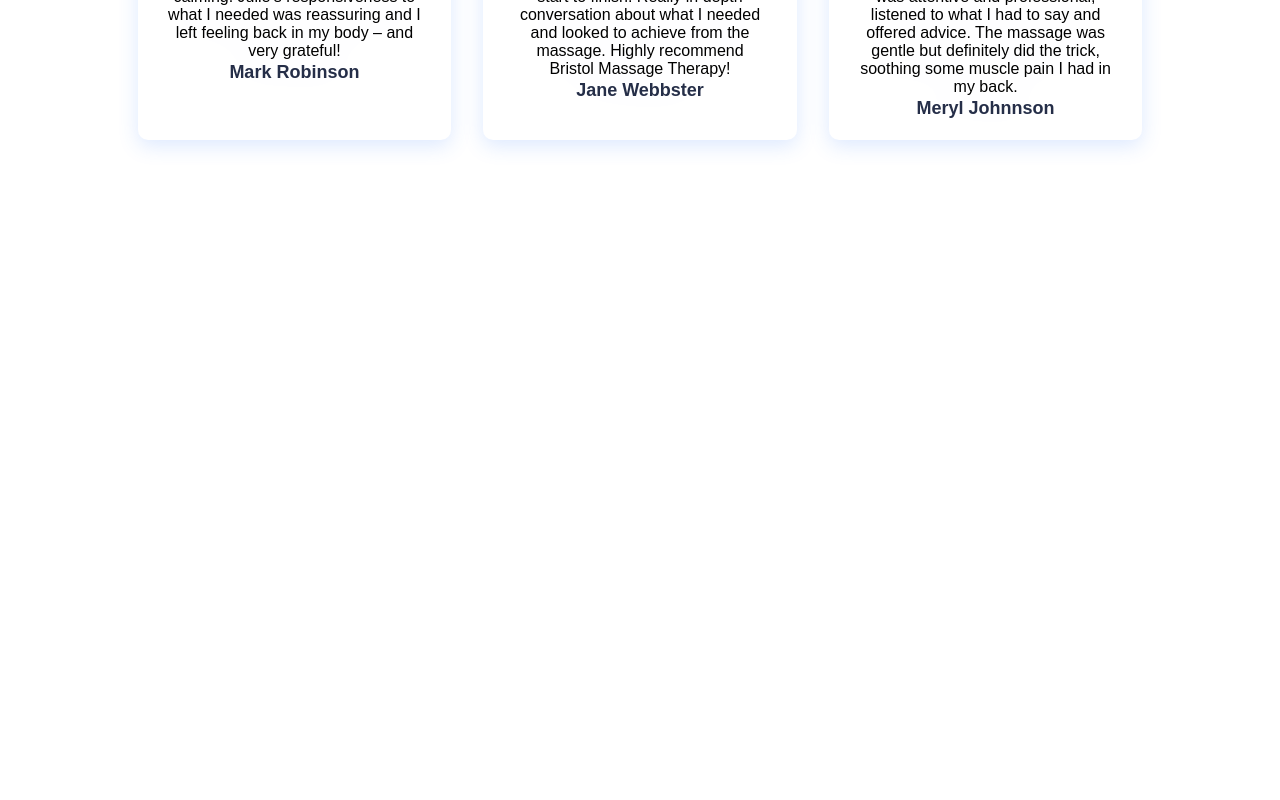
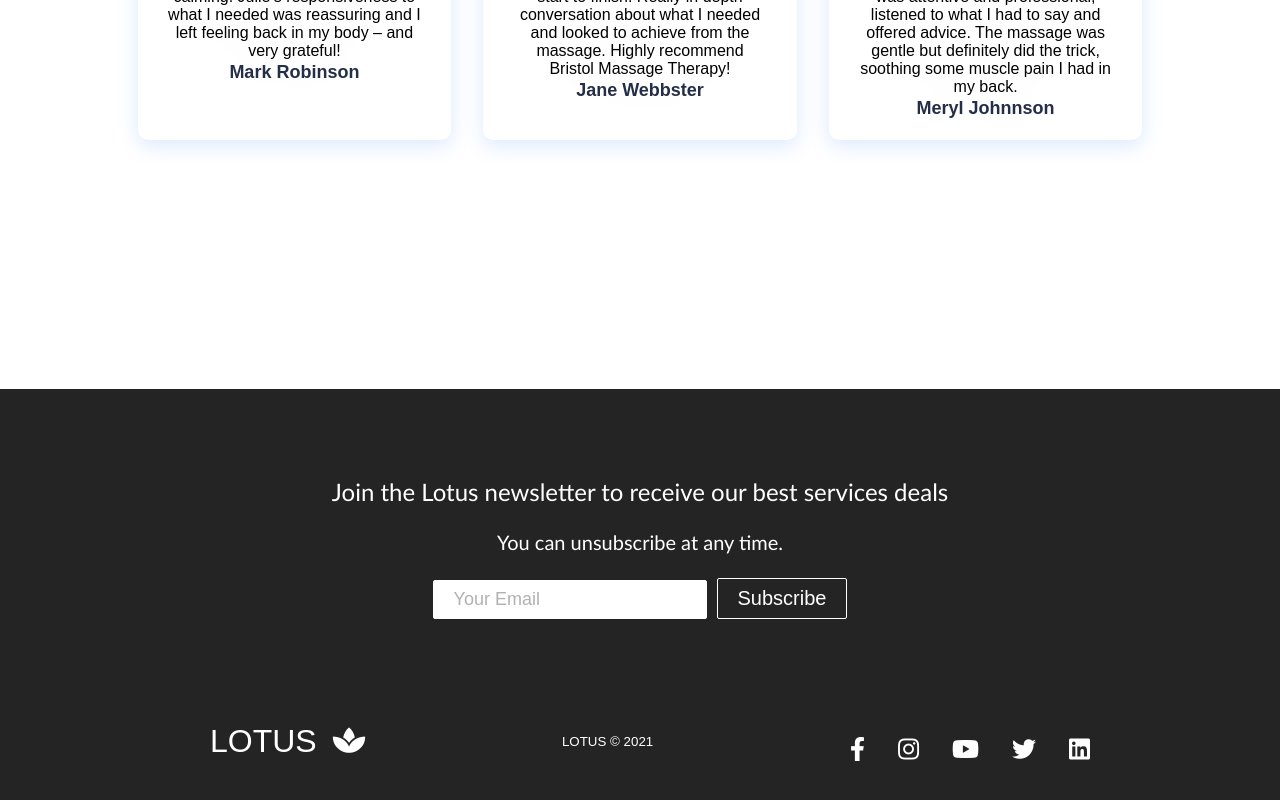
Before and after one commit to andreapesic/React-domaci, a React (Create React App) app: page / in a window 1280 px wide. Shown: the part 1931-2731 px from the top of the page. Before the commit the page ends 2320 px from the top, so only its background shows below. Built offline with nearby package versions, Linux system fonts and the light colour scheme.

Commit message:
Napravljena Footer komponenta

```diff
--- a/src/App.js
+++ b/src/App.js
@@ -5,6 +5,7 @@
 import Home from './components/pages/Home';
 import Services from './components/pages/Services';
 import Appointments from './components/pages/Appointments';
+import Footer from './components/Footer';
 
 function App() {
   return (
@@ -15,6 +16,7 @@
         <Route path="/services" element={<Services />}/>
         <Route path="/" element={<Appointments />}/>
       </Routes>
+      <Footer></Footer>
     </BrowserRouter>
   );
 }
--- /dev/null
+++ b/src/components/Footer.css
@@ -0,0 +1,163 @@
+.footer-container {
+  background-color: #242424;
+  padding: 4rem 0 2rem 0;
+  display: flex;
+  flex-direction: column;
+  justify-content: center;
+  align-items: center;
+}
+
+.footer-subscription {
+  display: flex;
+  flex-direction: column;
+  justify-content: center;
+  align-items: center;
+  text-align: center;
+
+  margin-bottom: 24px;
+  padding: 24px;
+  color: #fff;
+}
+
+.footer-subscription > p {
+  font-family: "Trebuchet MS", "Lucida Sans Unicode", "Lucida Grande",
+    "Lucida Sans", Arial, sans-serif;
+}
+
+.footer-subscription-heading {
+  margin-bottom: 24px;
+  font-size: 24px;
+}
+
+.footer-subscription-text {
+  margin-bottom: 24px;
+  font-size: 20px;
+}
+
+.footer-input {
+  padding: 8px 20px;
+  border-radius: 2px;
+  margin-right: 10px;
+  outline: none;
+  border: none;
+  font-size: 18px;
+  margin-bottom: 16px;
+  border: 1px solid #fff;
+}
+
+.footer-links {
+  width: 100%;
+  max-width: 1000px;
+  display: flex;
+  justify-content: center;
+}
+
+.footer-link-wrapper {
+  display: flex;
+}
+
+.footer-link-items {
+  display: flex;
+  flex-direction: column;
+  align-items: flex-start;
+  margin: 16px;
+  text-align: left;
+  width: 160px;
+  box-sizing: border-box;
+}
+
+.footer-link-items h2 {
+  margin-bottom: 16px;
+}
+
+.footer-link-items > h2 {
+  color: #fff;
+}
+
+.footer-link-items a {
+  color: #fff;
+  text-decoration: none;
+  margin-bottom: 0.5rem;
+}
+
+.footer-link-items a:hover {
+  color: #e9e9e9;
+  transition: 0.3s ease-out;
+}
+
+.footer-email-form h2 {
+  margin-bottom: 2rem;
+}
+
+.footer-input::placeholder {
+  color: #b1b1b1;
+}
+
+/* Social Icons */
+.social-icon-link {
+  color: #fff;
+  font-size: 24px;
+}
+
+.social-media {
+  max-width: 1000px;
+  width: 100%;
+}
+
+.social-media-wrap {
+  display: flex;
+  justify-content: space-between;
+  align-items: center;
+  width: 90%;
+  max-width: 1000px;
+  margin: 40px auto 0 auto;
+}
+
+.social-icons {
+  display: flex;
+  justify-content: space-between;
+  align-items: center;
+  width: 240px;
+}
+
+.social-logo {
+  color: #fff;
+  justify-self: start;
+  margin-left: 20px;
+  cursor: pointer;
+  text-decoration: none;
+  font-size: 2rem;
+  display: flex;
+  align-items: center;
+  margin-bottom: 16px;
+}
+
+.website-rights {
+  color: #fff;
+  margin-bottom: 16px;
+}
+
+@media screen and (max-width: 820px) {
+  .footer-links {
+    padding-top: 2rem;
+  }
+
+  .footer-input {
+    width: 100%;
+  }
+
+  .btn {
+    width: 100%;
+  }
+
+  .footer-link-wrapper {
+    flex-direction: column;
+  }
+
+  .social-media-wrap {
+    flex-direction: column;
+  }
+}
+
+@media screen and (max-width: 768px) {
+}
--- /dev/null
+++ b/src/components/Footer.js
@@ -0,0 +1,85 @@
+import React from 'react';
+import './Footer.css';
+import { Button } from './Button';
+import { Link } from 'react-router-dom';
+
+function Footer() {
+  return (
+    <div className='footer-container'>
+      <section className='footer-subscription'>
+        <p className='footer-subscription-heading'>
+          Join the Lotus newsletter to receive our best services deals
+        </p>
+        <p className='footer-subscription-text'>
+          You can unsubscribe at any time.
+        </p>
+        <div className='input-areas'>
+          <form>
+            <input
+              className='footer-input'
+              name='email'
+              type='email'
+              placeholder='Your Email'
+            />
+            <Button buttonStyle='btn--outline'>Subscribe</Button>
+          </form>
+        </div>
+      </section>
+      <section class='social-media'>
+        <div class='social-media-wrap'>
+          <div class='footer-logo'>
+            <Link to='/' className='social-logo'>
+              LOTUS
+              <i class="fas fa-spa"></i>
+            </Link>
+          </div>
+          <small class='website-rights'>LOTUS © 2021</small>
+          <div class='social-icons'>
+            <Link
+              class='social-icon-link facebook'
+              to='/'
+              target='_blank'
+              aria-label='Facebook'
+            >
+              <i class='fab fa-facebook-f' />
+            </Link>
+            <Link
+              class='social-icon-link instagram'
+              to='/'
+              target='_blank'
+              aria-label='Instagram'
+            >
+              <i class='fab fa-instagram' />
+            </Link>
+            <Link
+              class='social-icon-link youtube'
+              to='/'
+              target='_blank'
+              aria-label='Youtube'
+            >
+              <i class='fab fa-youtube' />
+            </Link>
+            <Link
+              class='social-icon-link twitter'
+              to='/'
+              target='_blank'
+              aria-label='Twitter'
+            >
+              <i class='fab fa-twitter' />
+            </Link>
+            <Link
+              class='social-icon-link twitter'
+              to='/'
+              target='_blank'
+              aria-label='LinkedIn'
+            >
+              <i class='fab fa-linkedin' />
+            </Link>
+          </div>
+        </div>
+      </section>
+    </div>
+  );
+}
+
+export default Footer;
```
